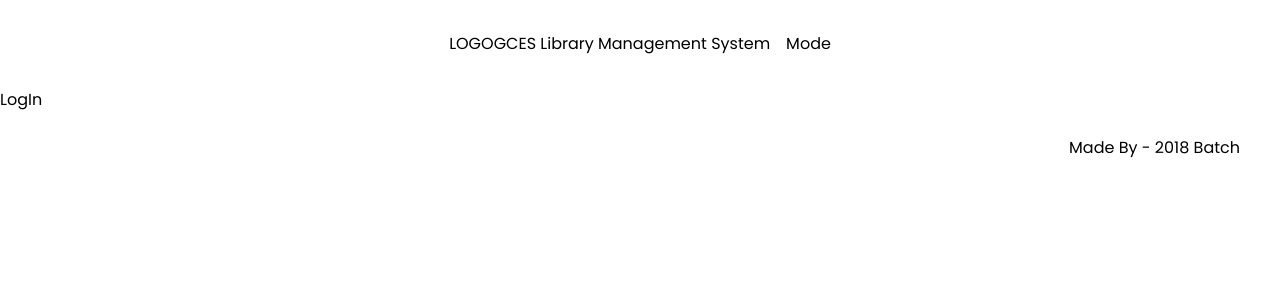
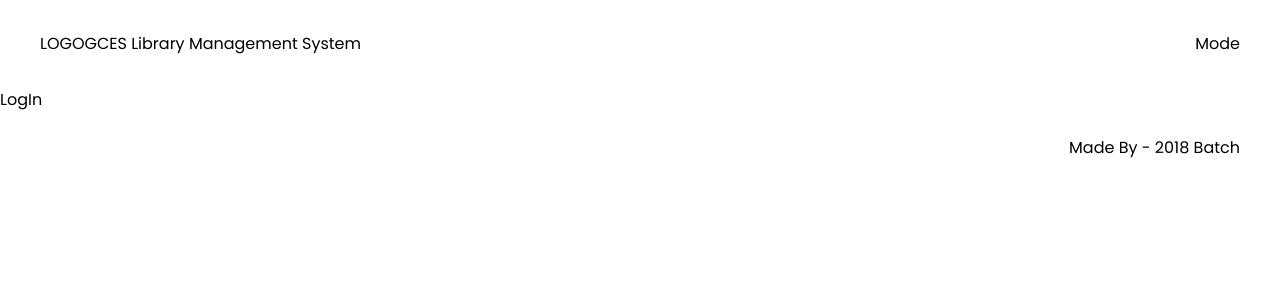
Before and after one commit to alsongarbuja/GCES-LMS, a React (Create React App) app: page / in a window 1280 px wide. Shown: the top 300 px of the page. Built offline with nearby package versions, Linux system fonts and the light colour scheme.

Commit message:
styles: add utility classes

```diff
--- a/src/styles/global.css
+++ b/src/styles/global.css
@@ -108,6 +108,9 @@ body {
 	align-items: center;
   gap: 1em;
 }
+.justify-space-between{
+  justify-content: space-between;
+}
 .row {
 	display: grid;
 	grid-template-columns: repeat(12, 1fr);
@@ -123,3 +126,6 @@ body {
 .hover-effect {
 	box-shadow: rgba(149, 157, 165, 0.2) 0px 8px 24px;
 }
+.accent-light{
+  color: var(--clr-accent-light);
+}
```
